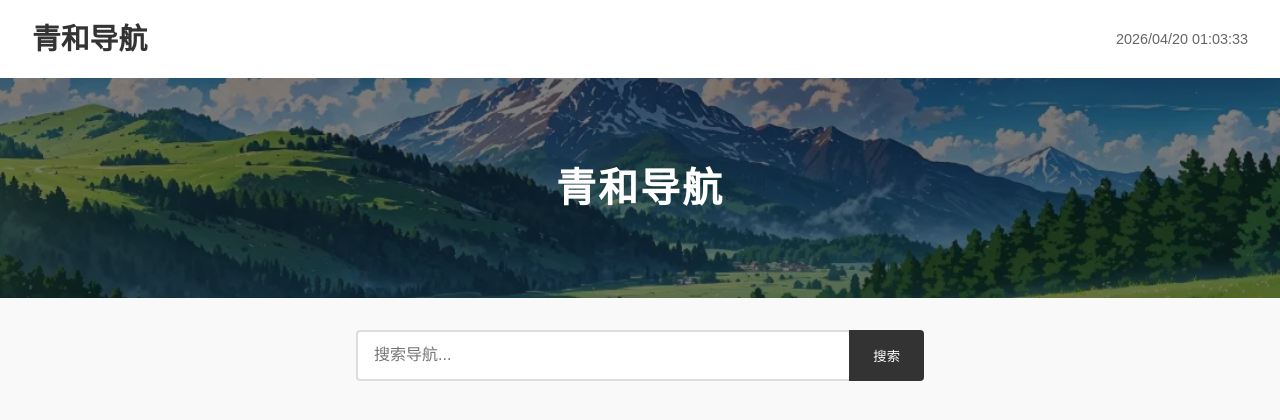
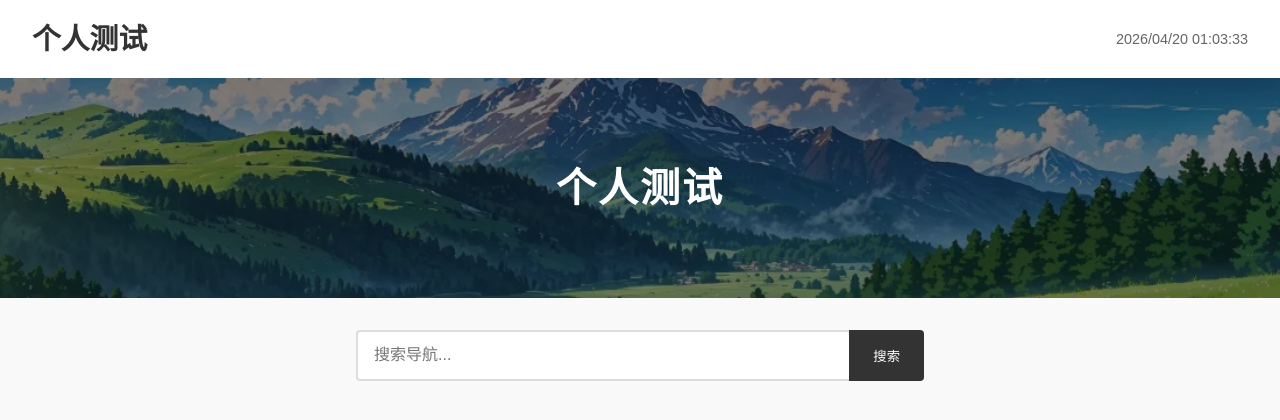
Before and after one commit to yssylq/web, a PHP site: page / in a window 1280 px wide. Shown: the top 420 px of the page. Run offline with PHP 8.4, Linux system fonts and the light colour scheme; data comes from the database, SQL or seed files in the repository.

Commit message:
Use dynamic variable for title and header
Replaced static title and header text with dynamic variable.

```diff
--- a/index.php
+++ b/index.php
@@ -12,7 +12,8 @@ $servername = "localhost";
 $username = "nav";
 $password = "";
 $dbname = "nav";
-
+//信息配置
+$xx="个人测试";
 // 处理搜索
 $searchData = [];
 if (isset($_GET['q']) && trim($_GET['q']) !== '') {
@@ -80,7 +81,7 @@ if (isset($_GET['q']) && trim($_GET['q']) !== '') {
 <head>
     <meta charset="UTF-8">
     <meta name="viewport" content="width=device-width, initial-scale=1.0">
-    <title>青和导航</title>
+    <title><?php echo $xx; ?></title>
     <style>
         * {
             margin: 0;
@@ -262,11 +263,11 @@ if (isset($_GET['q']) && trim($_GET['q']) !== '') {
 </head>
 <body>
     <header>
-        <a href="/" class="logo">青和导航</a>
+        <a href="/" class="logo"><?php echo $xx; ?></a>
         <div class="time" id="time"></div>
     </header>
     <div class="banner">
-        <h1>青和导航</h1>
+        <h1><?php echo $xx; ?></h1>
     </div>
     <div class="search">
         <form action="" method="get">
```
